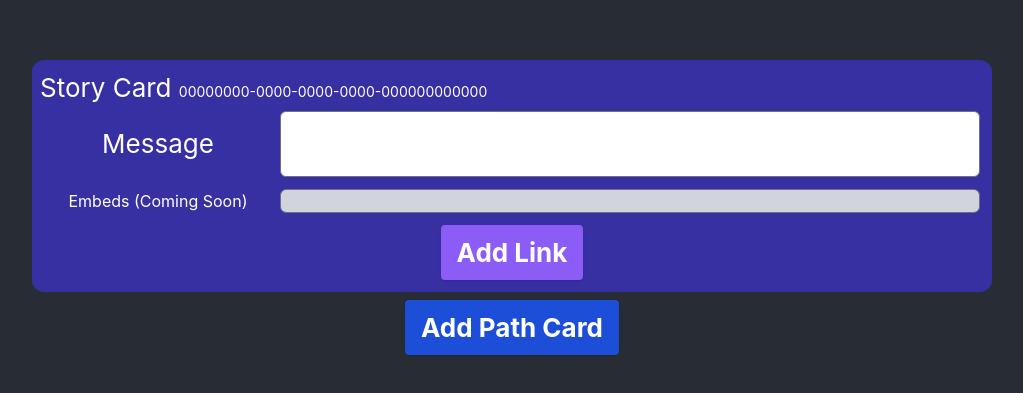
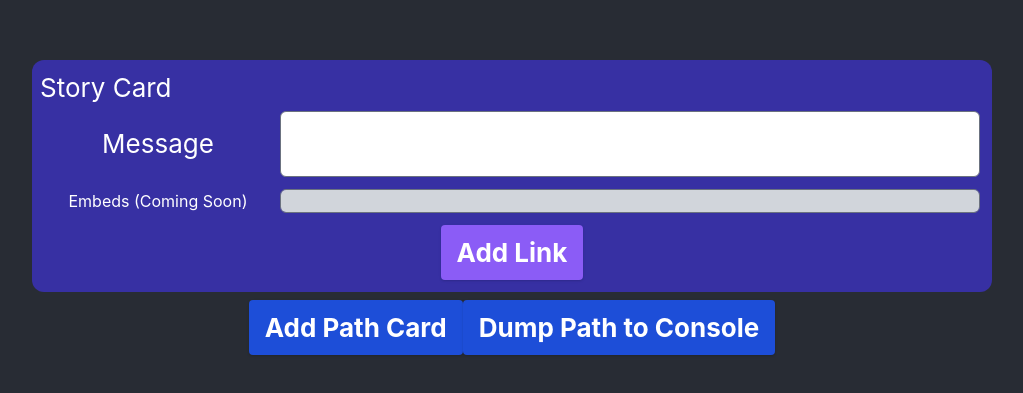
Before and after one commit to ldyken53/adventure-learning-bot, a React (Create React App) app in the folder adventure-workshop/: page /story-builder in a window 1280 px wide. Shown: the part 197-590 px from the top of the page, without its empty margins (128-1151 px from the left). Built offline with nearby package versions, Linux system fonts and the light colour scheme.

Commit message:
Add dump path to console and a table on the main page

```diff
--- a/adventure-workshop/src/App.jsx
+++ b/adventure-workshop/src/App.jsx
@@ -36,10 +36,17 @@ class App extends Component {
   }
 
   render() {
+    const { genre, name } = this.state;
     return (
       <Router basename="/">
         <div className="App">
           <header className="App-header">
+            <div className="grid grid-rows-2">
+              {genre !== "Pick A Genre..." ? (
+                <label>{"Genre: " + genre}</label>
+              ) : null}
+              {name !== "" ? <label>{"Title: " + name}</label> : null}
+            </div>
             <Switch>
               <Route
                 exact
--- a/adventure-workshop/src/StoryBuilder/StoryBuilder.jsx
+++ b/adventure-workshop/src/StoryBuilder/StoryBuilder.jsx
@@ -48,17 +48,15 @@ class StoryBuilder extends Component {
 
   removeLink = (key, index) => {
     const newPaths = { ...this.state.paths };
-    const relavantPath = newPaths[key];
-    relavantPath.options.splice(index, 1);
-    newPaths[key] = relavantPath;
+    const relevantPath = newPaths[key];
+    relevantPath.options.splice(index, 1);
+    newPaths[key] = relevantPath;
     this.setState({ paths: newPaths });
   };
 
   updatePath = (path, key) => {
     const newPaths = { ...this.state.paths };
     newPaths[key] = path;
-    console.log(path);
-    console.log(key);
     this.setState({ paths: newPaths });
   };
 
@@ -84,6 +82,13 @@ class StoryBuilder extends Component {
         >
           Add Path Card
         </button>
+
+        <button
+          className="shadow bg-blue-700 hover:bg-purple-400 focus:shadow-outline focus:outline-none text-white font-bold py-2 px-4 rounded"
+          onClick={() => console.log(this.state.paths)}
+        >
+          Dump Path to Console
+        </button>
       </div>
     );
   }
@@ -93,9 +98,7 @@ const PathCard = ({ obj_key, path, setPath, delSelf }) => {
   return (
     <div className="bg-indigo-800 p-2 my-2 rounded-xl flex flex-col">
       <div className="flex flex-row justify-between">
-        <h2>
-          Story Card <label className="text-sm">{obj_key}</label>
-        </h2>
+        <h2>Story Card</h2>
         {obj_key !== START_PATH_CARD_ID ? (
           <button className="bg-red-600 rounded px-2" onClick={() => delSelf()}>
             <FaRegTrashAlt />
```
